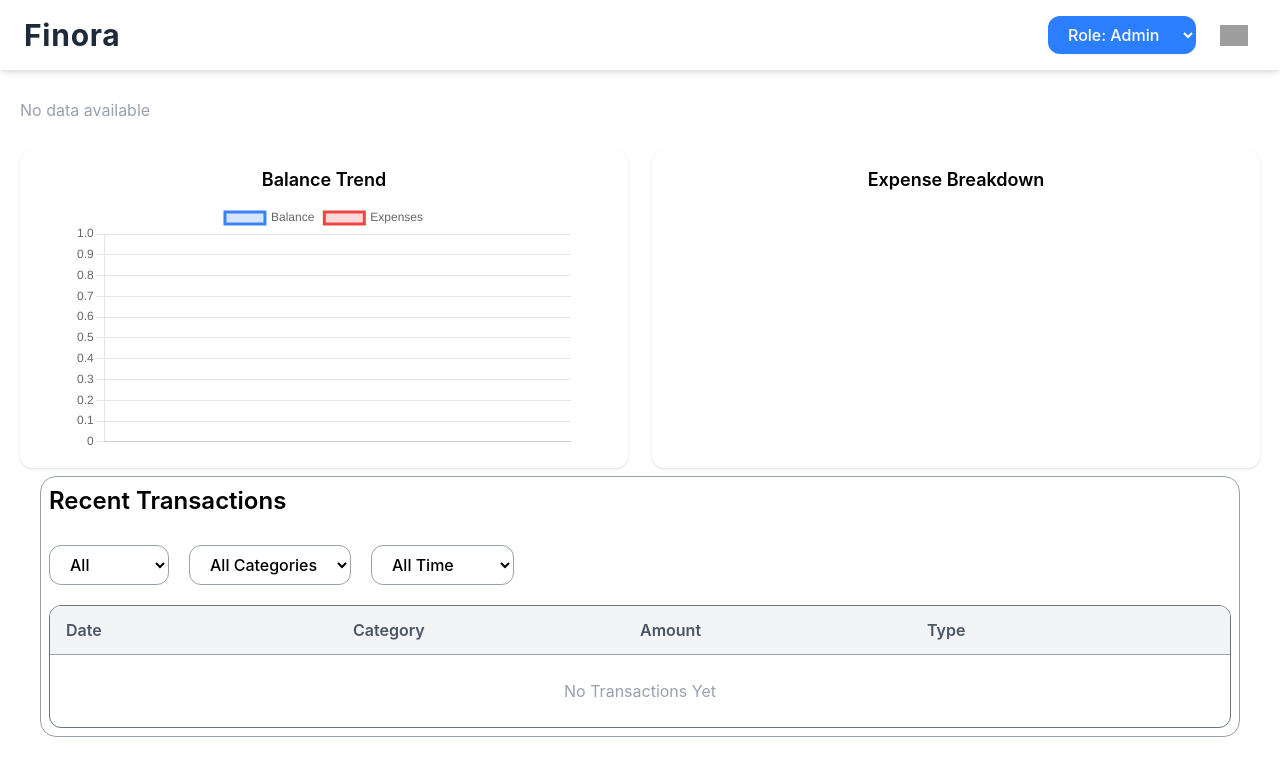
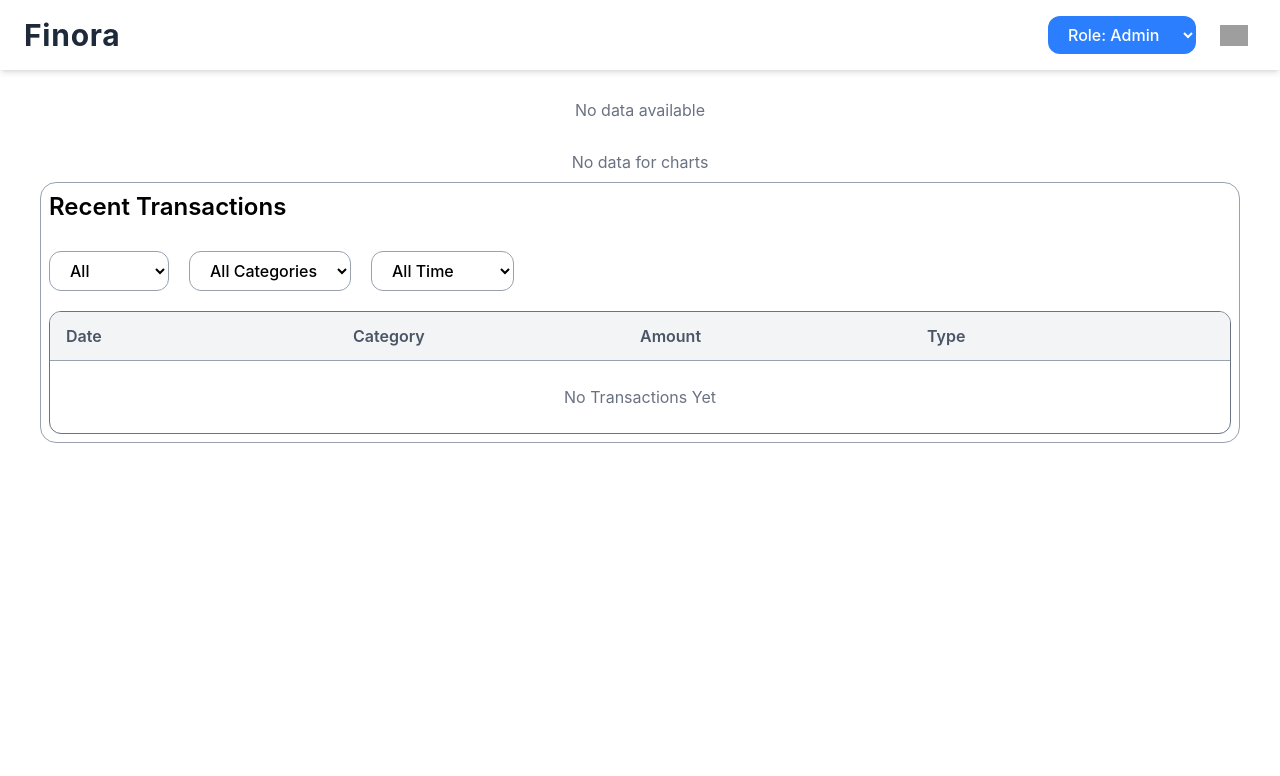
Before and after one commit to Bhumesh01/Finora, a React (Vite) app: page / in a window 1280 px wide. Shown: the top 776 px of the page. Built offline with nearby package versions, Linux system fonts and the light colour scheme; grey boxes are pictures that could not be loaded.

Commit message:
No transaction

```diff
--- a/src/components/Charts.tsx
+++ b/src/components/Charts.tsx
@@ -7,6 +7,9 @@ import type{ TransactionType } from "../App";
 
 export default function Chart( props: {transactions: TransactionType[]}){
   const transactions = props.transactions;
+  if (transactions.length === 0) {
+    return <div className="text-center text-gray-500">No data for charts</div>
+  }
   const sorted = [...transactions].sort(
     (a, b) => new Date(a.date).getTime() - new Date(b.date).getTime()
   );
--- a/src/components/InsightCard.tsx
+++ b/src/components/InsightCard.tsx
@@ -4,7 +4,7 @@ export default function InsightCard(props:{transactions:TransactionType[]}){
     const { transactions } = props;
     if (transactions.length === 0) {
         return (
-            <div className="px-5 my-5 text-gray-400">
+            <div className="px-5 my-5 text-gray-500 text-center">
                 No data available
             </div>
         );
--- a/src/components/LogCard.tsx
+++ b/src/components/LogCard.tsx
@@ -77,7 +77,7 @@ export default function LogCard(props:{
                         <div>Type</div>
                     </div>
                 {transactions.length===0?(
-                    <div className="text-center py-6 text-gray-400">
+                    <div className="text-center py-6 text-gray-500">
                         No Transactions Yet
                     </div>
                 ):(
```
